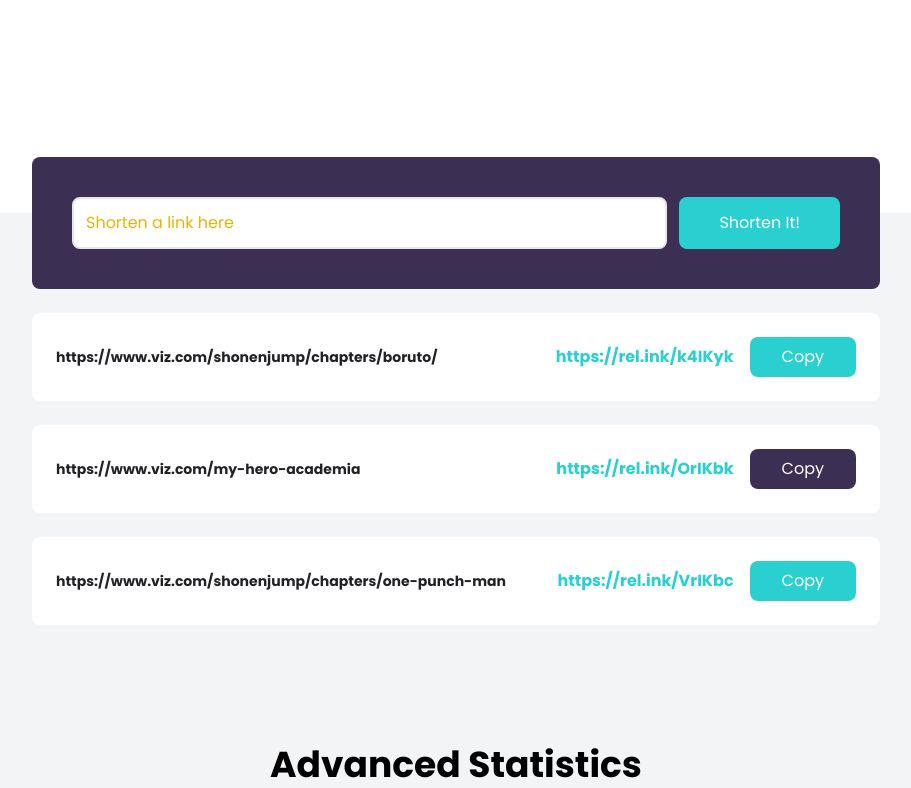
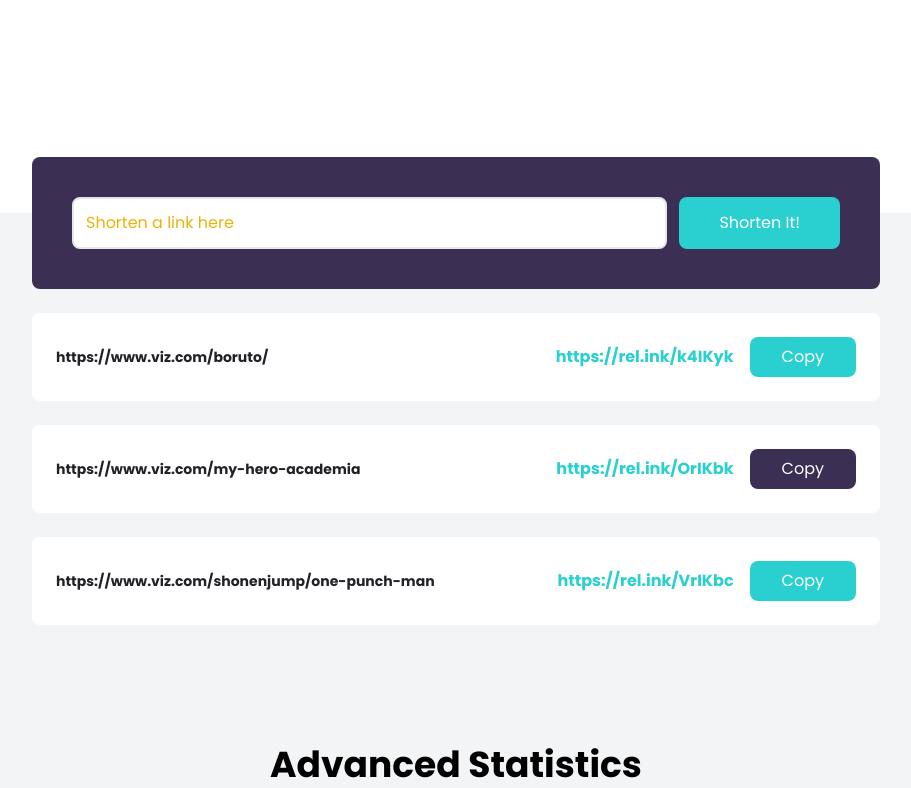
Before and after one commit to DezlyMacauley/TailwindCSS-Portfolio, a website: page build/index.html in a window 1280 px wide. Shown: the part 531-1319 px from the top of the page, without its empty margins (184-1095 px from the left). Drawn offline with Linux system fonts and the light colour scheme; files whose address does not match are found by name.

Commit message:
Updated link length

```diff
--- a/build/index.html
+++ b/build/index.html
@@ -156,7 +156,7 @@
 
         <!-- Unshortened link -->
         <p class="font-bold text-center text-veryDarkViolet text-sm">
-          https://www.viz.com/shonenjump/chapters/boruto/
+          https://www.viz.com/boruto/
         </p>
 
         <!-- Shortened link container with copy button -->
@@ -215,7 +215,7 @@
 
         <!-- Unshortened link -->
         <p class="font-bold text-center text-veryDarkViolet text-sm">
-          https://www.viz.com/shonenjump/chapters/one-punch-man
+          https://www.viz.com/shonenjump/one-punch-man
         </p>
 
         <!-- Shortened link container with copy button -->
```
